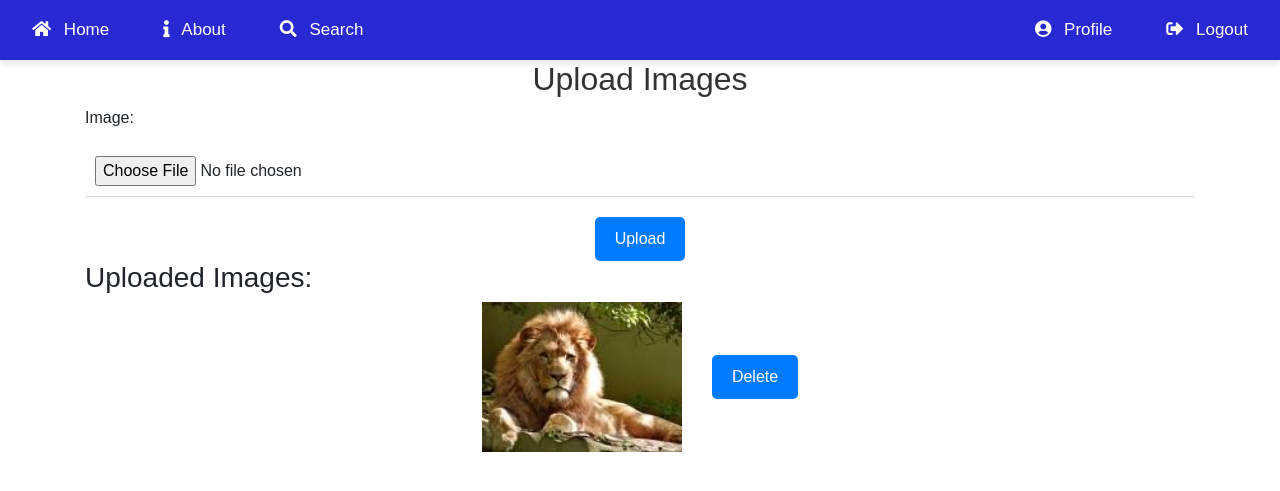
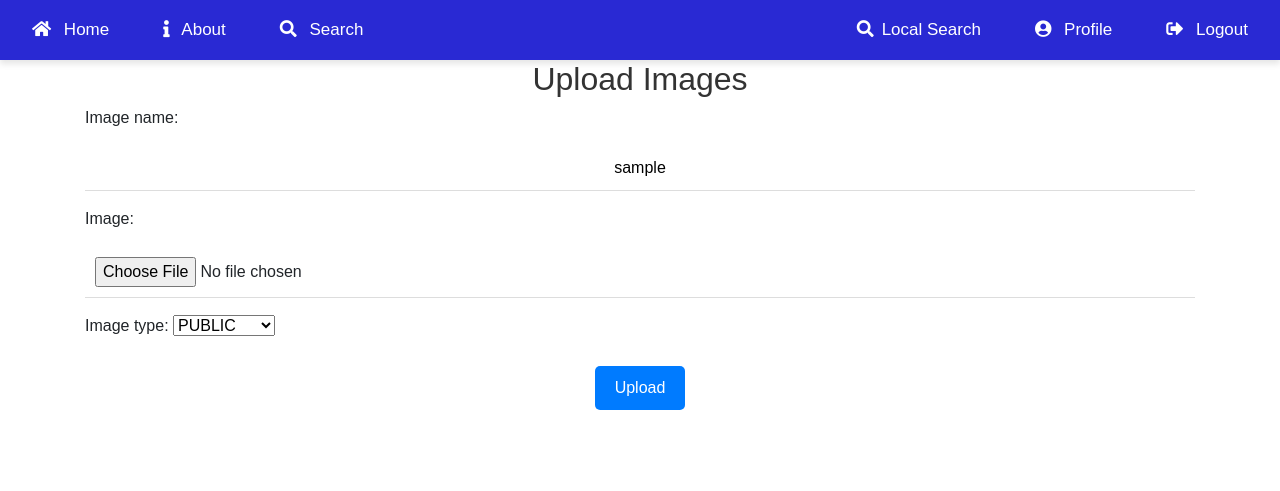
Before and after one commit to sheik-kajaalimohiddin/CSCI4650-850FinalProject, a Django app: page /upload/ in a window 1280 px wide. Shown: the top 491 px of the page. Run offline with Django 4.2, Linux system fonts and the light colour scheme; a user stored in the database is signed in; data comes from the database, SQL or seed files in the repository; some libraries are stand-ins or nearby versions.

Commit message:
added new changes

```diff
--- a/CSCI4650850FinalProjectapp/forms.py
+++ b/CSCI4650850FinalProjectapp/forms.py
@@ -5,4 +5,4 @@ from .models import ImagesUpload
 class UploadImageForm(forms.ModelForm):
     class Meta:
         model = ImagesUpload
-        fields = ('image',)
+        fields = ('image_name','image','image_type',)
--- a/CSCI4650850FinalProjectapp/models.py
+++ b/CSCI4650850FinalProjectapp/models.py
@@ -7,5 +7,16 @@ class Person(models.Model):
     last_name = models.CharField(max_length=30)
 
 class ImagesUpload(models.Model):
+    image_name = models.CharField(max_length=50,default="sample")
+    imagetype_choices = (
+        ("public","PUBLIC"),
+        ("private","PRIVATE"),
+        ("animals","ANIMALS"),
+        ("flowers","FLOWERS"),
+
+    )
+    image_type = models.CharField(max_length=25,
+                                  choices=imagetype_choices,
+                                  default="public")
     image = models.ImageField(upload_to='uploads/')
     uploaded_at = models.DateTimeField(auto_now_add=True)
--- a/CSCI4650850FinalProjectapp/templates/CSCI4650850FinalProjectapp/base.html
+++ b/CSCI4650850FinalProjectapp/templates/CSCI4650850FinalProjectapp/base.html
@@ -111,6 +111,7 @@ font-family: Arial, Helvetica, sans-serif;
   </div>
   <div>
     {% if user.is_authenticated %}
+      <a href="{% url 'local_search' %}"><i class="fas fa-search"></i>Local Search</a>
       <a href="{% url 'profile' %}"><i class="fas fa-user-circle"></i> Profile</a>
       <a href="{% url 'logout' %}"><i class="fas fa-sign-out-alt"></i> Logout</a>
     {% else %}
--- a/CSCI4650850FinalProjectapp/templates/CSCI4650850FinalProjectapp/upload_image.html
+++ b/CSCI4650850FinalProjectapp/templates/CSCI4650850FinalProjectapp/upload_image.html
@@ -17,22 +17,5 @@
             <button class="button" type="submit">Upload</button>
         </div>
     </form>
-
-    <h3>Uploaded Images:</h3>
-    <div class="image-container">
-        {% for image in images %}
-        <div>
-            <img src="{{ image.image.url }}" alt="Uploaded Image" class="image">
-        </div>
-        <div class="imgButton">
-            <a href="{% url 'delete_image' image.id %}">
-                <button class="button">Delete</button>
-            </a>
-        </div>
-
-        {% empty %}
-            <p>No images uploaded yet.</p>
-        {% endfor %}
-    </div>
 </body>
 {% endblock %}
--- a/CSCI4650850FinalProjectapp/urls.py
+++ b/CSCI4650850FinalProjectapp/urls.py
@@ -9,4 +9,7 @@ urlpatterns = [
     path('search/', views.search_image, name='search_image'),
     path('delete_image/<str:pk>', views.delete_image, name='delete_image'),
     path('about/', views.about, name='about'),
+    path('local_search/', views.local_search, name='local_search'),
+    path('detailed_view/<str:pk>/', views.detailedView, name='image-detailed-view'),
+    path('search_type_listings/', views.ImageTypeSearchView.as_view(), name='image-type'),
 ]
--- a/CSCI4650850FinalProjectapp/views.py
+++ b/CSCI4650850FinalProjectapp/views.py
@@ -1,7 +1,10 @@
+from profile import Profile
+
 from django.shortcuts import render, redirect
 
 # Create your views here.
 from django.shortcuts import render
+from django.views.generic import ListView
 
 from CSCI4650850FinalProjectapp.forms import UploadImageForm
 from CSCI4650850FinalProjectapp.models import ImagesUpload
@@ -12,7 +15,7 @@ from CSCI4650850FinalProjectapp.models import ImagesUpload
 def home(request):
     form = UploadImageForm()
     images = ImagesUpload.objects.all()
-    return render(request,'CSCI4650850FinalProjectapp/index.html', {'form': form, 'images': images})
+    return render(request, 'CSCI4650850FinalProjectapp/index.html', {'form': form, 'images': images})
 
 
 def upload_image(request):
@@ -20,23 +23,45 @@ def upload_image(request):
         form = UploadImageForm(request.POST, request.FILES)
         if form.is_valid():
             form.save()
+            return redirect('/upload/')
     else:
         form = UploadImageForm()
     images = ImagesUpload.objects.all()
     return render(request, 'CSCI4650850FinalProjectapp/upload_image.html', {'form': form, 'images': images})
 
+
 def delete_image(request, pk):
     image = ImagesUpload.objects.get(id=pk)
-    if request.method=='POST':
+    if request.method == 'POST':
         image.delete()
-        return redirect('/upload/')
-    context = {'item':image}
+        return redirect('/')
+    context = {'item': image}
     return render(request, 'CSCI4650850FinalProjectapp/delete_image.html', context)
 
 
 def search_image(request):
-    return render(request,'CSCI4650850FinalProjectapp/searchImage.html')
+    return render(request, 'CSCI4650850FinalProjectapp/searchImage.html')
 
 
 def about(request):
     return render(request, 'CSCI4650850FinalProjectapp/about.html')
+
+
+def local_search(request):
+    return render(request, 'CSCI4650850FinalProjectapp/local_search.html', {'title': 'local_search'})
+
+
+class ImageTypeSearchView(ListView):
+    model = ImagesUpload
+    template_name='CSCI4650850FinalProjectapp/local_search.html'
+    context_object_name = 'items'
+
+    def get_queryset(self):
+        query = self.request.GET.get('image-type')
+        return ImagesUpload.objects.filter(image_type=query)
+
+
+def detailedView(request, pk):
+    items = ImagesUpload.objects.get(id=pk)
+    context = {'item': items, }
+    return render(request, 'CSCI4650850FinalProjectapp/image_detail_view.html', context)
```
Also changed, not shown: CSCI4650850FinalProjectapp/templates/CSCI4650850FinalProjectapp/image_detail_view.html (added, +37 -0 lines), CSCI4650850FinalProjectapp/templates/CSCI4650850FinalProjectapp/index.html (+1 -9 lines), CSCI4650850FinalProjectapp/templates/CSCI4650850FinalProjectapp/local_search.html (added, +46 -0 lines), CSCI4650850FinalProjectapp/migrations/0002_imagesupload_image_name_imagesupload_image_type.py (added), media/uploads/cheetahs_BLD6wsa.jpg (added), media/uploads/elephants_rHPkIMv.jpg (added), media/uploads/flower1_Y9R2Xam.jpeg (added), media/uploads/flower_KJx6gtR.jpg (added), media/uploads/lion_1EtWQP2.jpg (added), media/uploads/lion_EESzIoa.jpg (added), media/uploads/lion_vK6tGJo.jpg (added), media/uploads/lock-icon.png (added).
